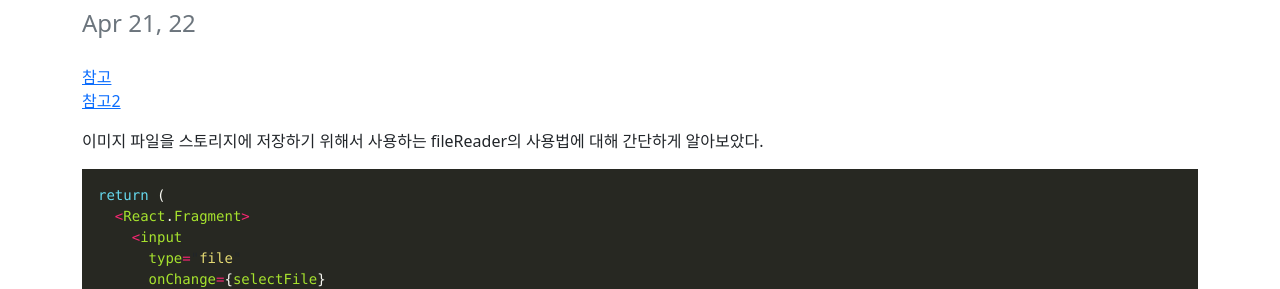
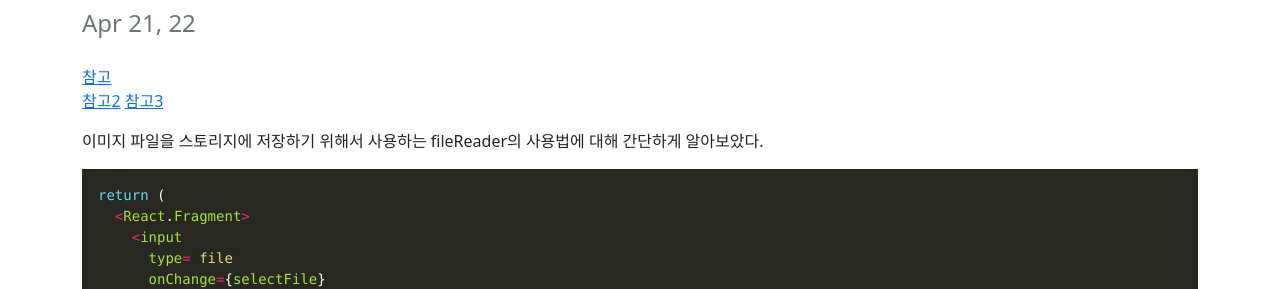
Before and after one commit to fomula91/fomula91.github.io, a Jekyll site: the page built from _posts/2022-4-21-TodayIdo.md, in a window 1280 px wide. Shown: the part 141-430 px from the top of the page. Built offline with Jekyll 4.4.1, drawn with Linux system fonts in a browser that asks for light colours.

Commit message:
edit post

```diff
--- a/_posts/2022-4-21-TodayIdo.md
+++ b/_posts/2022-4-21-TodayIdo.md
@@ -5,6 +5,7 @@ title: TIL input을 이용한 fileReader 사용방법
 
 [참고](https://www.zerocho.com/category/HTML&DOM/post/592827558653d6001804a0a5)
 [참고2](https://m.blog.naver.com/PostView.naver?isHttpsRedirect=true&blogId=horajjan&logNo=220463053828)
+[참고3](https://developer.mozilla.org/ko/docs/Web/API/FileReader)
 
 이미지 파일을 스토리지에 저장하기 위해서 사용하는 fileReader의 사용법에 대해 간단하게 알아보았다.
 
```
